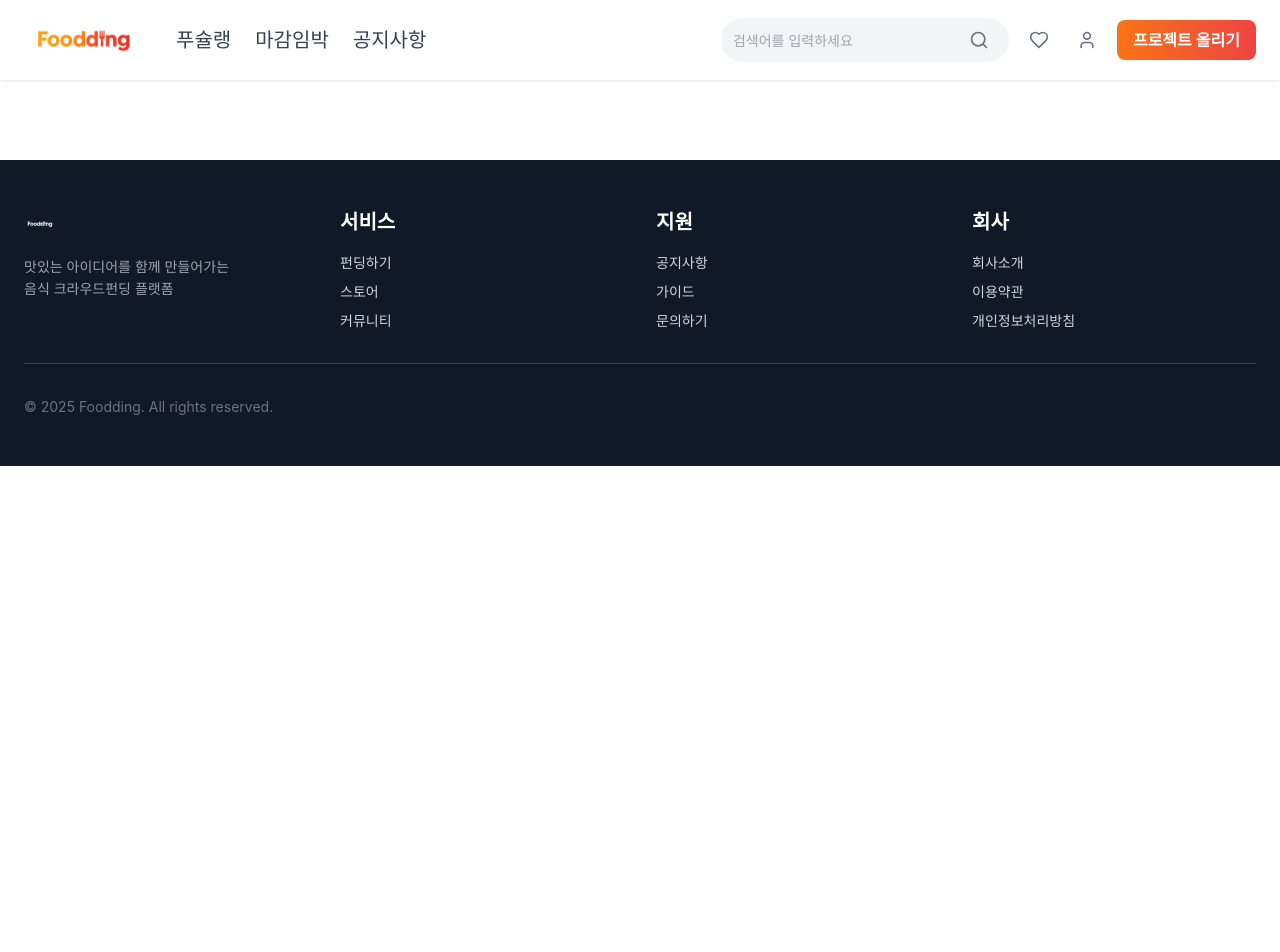
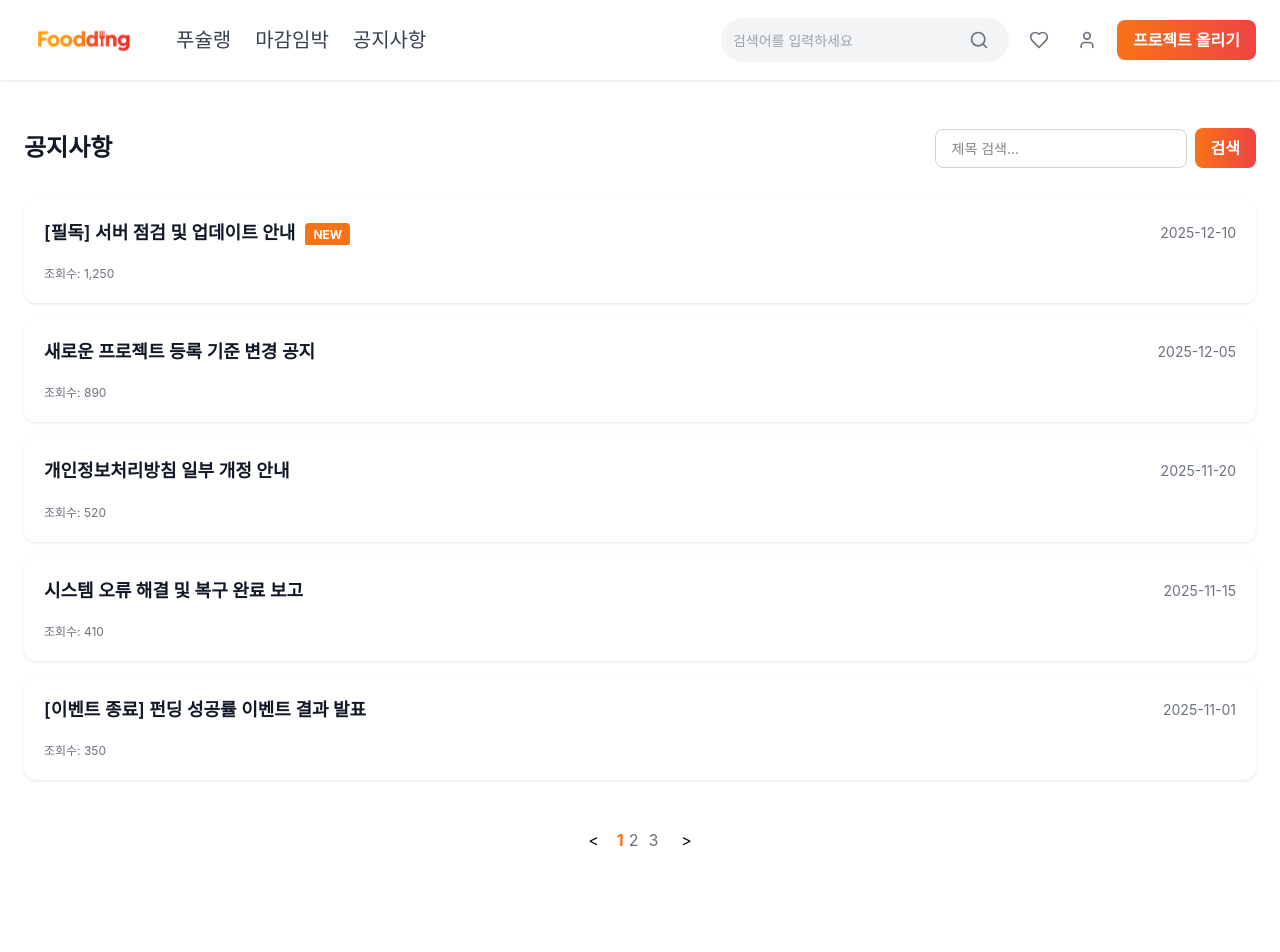
Before and after one commit to matthias0509/KH-FinalProject, a React (Vite) app in the folder frontend-project/: page /notice in a window 1280 px wide. Shown: the top 952 px of the page. Before the commit the page ends 800 px from the top, so only its background shows below. Built offline with nearby package versions, Linux system fonts and the light colour scheme.

Commit message:
12.11 회원가입/공지/로그인 프론트
헤더- 마이페이지누르면 로그인페이지로
Header/CreateMember/LoginPage/NoticePage.jsx수정 LoginPage.css수정

```diff
--- a/frontend-project/src/App.jsx
+++ b/frontend-project/src/App.jsx
@@ -7,6 +7,7 @@ import SearchPage from './pages/SearchPage';
 import ProductDetailPage from './pages/ProductDetailPage';
 import './App.css';
 import LoginPage from './components/Login/LoginPage';
+import CreateMember from './components/Login/CreateMember';
 
 export default function App() {
   return (
@@ -16,6 +17,7 @@ export default function App() {
       <Route path="/notice" element={<NoticePage />}/>
       <Route path='/imbak' element={<ImbakPage/> }/>
       <Route path="/login" element={<LoginPage />} />
+      <Route path="/createmember" element={<CreateMember />} />
       <Route path="/search" element={<SearchPage />} />
       <Route path="/projects/premium-macarons" element={<ProductDetailPage />} />
       {/* path="/projects/:slug 예정 각 상품별 상세페이지 */}
--- a/frontend-project/src/components/Header.jsx
+++ b/frontend-project/src/components/Header.jsx
@@ -89,9 +89,11 @@ export default function Header() {
           <button type="button" className="icon-button" aria-label="관심 프로젝트">
             <Heart size={20} color="#6b7280" />
           </button>
-          <button type="button" className="icon-button" aria-label="마이 페이지">
-            <User size={20} color="#6b7280" />
-          </button>
+          <Link to ="/login">
+            <button type="button" className="icon-button" aria-label="마이 페이지">
+              <User size={20} color="#6b7280" />
+            </button>
+          </Link>
           <Link to="/create" className="header__cta">
             프로젝트 올리기
           </Link>
--- /dev/null
+++ b/frontend-project/src/components/Login/CreateMember.jsx
@@ -0,0 +1,35 @@
+import { useState } from "react";
+import { Link } from "react-router-dom";
+import "../../App.css";
+import "./LoginPage.css";
+import Header from "../Header";
+import AppFooter from "../AppFooter";
+
+function CreateMember() {
+
+    return(
+        <div>
+            <Header />
+                <div className="login-container-wrapper">
+                    <div className="login-box">
+                        <h2 className="login-title">회원가입</h2>
+                        <form>
+                            <div className="input-group">
+                                <input placeholder="아이디"/>
+                                <input placeholder="비밀번호"/>
+                                <input placeholder="비밀번호 확인"/>
+                                <input placeholder="등등..."/>
+                            </div>
+                            <div>
+                                <button className="login-button">회원가입</button>
+                            </div>
+                        </form>
+                    </div>
+                </div>
+            <AppFooter />
+        </div>
+    )
+
+}
+
+export default CreateMember;
--- a/frontend-project/src/components/Login/LoginPage.css
+++ b/frontend-project/src/components/Login/LoginPage.css
@@ -93,3 +93,38 @@
 .link-group .separator {
   color: var(--border);
 }
+
+/* 공지사항 css */
+.notice-card {
+  /* .project-card 클래스를 직접 사용해도 되지만, 분리를 위해 별도 정의 */
+  background-color: var(--surface);
+  border-radius: 12px;
+  overflow: hidden;
+  box-shadow: 0 1px 3px rgba(0, 0, 0, 0.1);
+  transition: transform 0.2s ease, box-shadow 0.2s ease;
+  width: 100%; /* 너비 100% 확보 */
+}
+
+.notice-card:hover {
+  transform: translateY(-2px);
+  box-shadow: 0 8px 16px rgba(0, 0, 0, 0.12);
+}
+
+.notice-card__body {
+    /* 내부 패딩 등 레이아웃은 App.css의 .project-card__body를 참고했습니다. */
+    padding: 20px;
+}
+
+.pagination-controls {
+    margin-top: 40px;
+    text-align: center;
+
+    /* Flexbox를 사용하여 내부 요소들을 한 줄에 배치하고 중앙 정렬 */
+    display: flex;
+    justify-content: center;
+    align-items: center;
+}
+
+.pagination-number {
+    margin: 0 5px; /* 숫자 간 간격 */
+}
--- a/frontend-project/src/components/Login/LoginPage.jsx
+++ b/frontend-project/src/components/Login/LoginPage.jsx
@@ -59,7 +59,7 @@ function LoginPage() {
           </form>
           {/* 기타 이동 링크 그룹 */}
           <div className="link-group">
-            <Link to="/signup" className="link">회원가입</Link>
+            <Link to="/createmember" className="link">회원가입</Link>
             <span className="separator">|</span>
             <Link to="/find-id" className="link">아이디 찾기</Link>
             <span className="separator">|</span>
--- a/frontend-project/src/pages/NoticePage.jsx
+++ b/frontend-project/src/pages/NoticePage.jsx
@@ -1,5 +1,6 @@
 import Header from '../components/Header';
 import AppFooter from '../components/AppFooter';
+import '../components/Login/LoginPage.css';
 
 function notice(){
 
@@ -7,10 +8,114 @@ function notice(){
     return (
         <div>
              <Header />
+                <div className="main-content">
+                    <header className="section-header" style={{ marginBottom: '32px' }}>
+                        <h1 className="section-title">공지사항</h1>
 
+                        <div className="header__actions" style={{ gap: '8px' }}>
+                            <input
+                                type="text"
+                                placeholder="제목 검색..."
+                                className="select-control"
+                            />
+                            <button className="header__cta" style={{ padding: '8px 16px' }}>
+                                검색
+                            </button>
+                        </div>
+                    </header>
 
+                    {/* 공지사항 목록 더미*/}
+                    <div className="notice-list" style={{ display: 'flex', flexDirection: 'column', gap: '16px' }}>
+                        <div className="notice-card project-card">
+                            <div className="notice-card__body project-card__body" style={{ padding: '20px' }}>
+                                <div style={{ display: 'flex', justifyContent: 'space-between', alignItems: 'center', marginBottom: '8px' }}>
+                                    <h3 className="project-card__title" style={{ fontSize: '18px', fontWeight: '600' }}>
+                                        [필독] 서버 점검 및 업데이트 안내
+                                        <span className="tag" style={{ marginLeft: '10px', backgroundColor: 'var(--accent)', color: 'white', fontWeight: 'bold' }}>NEW</span>
+                                    </h3>
+                                    <div className="project-card__meta" style={{ fontSize: '14px', color: 'var(--muted)' }}>
+                                        2025-12-10
+                                    </div>
+                                </div>
+                                <div className="project-card__meta" style={{ fontSize: '12px', color: 'var(--muted)', textAlign: 'right' }}>
+                                    조회수: 1,250
+                                </div>
+                            </div>
+                        </div>
+                        <div className="notice-card project-card">
+                            <div className="notice-card__body project-card__body" style={{ padding: '20px' }}>
+                                <div style={{ display: 'flex', justifyContent: 'space-between', alignItems: 'center', marginBottom: '8px' }}>
+                                    <h3 className="project-card__title" style={{ fontSize: '18px', fontWeight: '600' }}>
+                                        새로운 프로젝트 등록 기준 변경 공지
+                                    </h3>
+                                    <div className="project-card__meta" style={{ fontSize: '14px', color: 'var(--muted)' }}>
+                                        2025-12-05
+                                    </div>
+                                </div>
+                                <div className="project-card__meta" style={{ fontSize: '12px', color: 'var(--muted)', textAlign: 'right' }}>
+                                    조회수: 890
+                                </div>
+                            </div>
+                        </div>
+                        <div className="notice-card project-card">
+                            <div className="notice-card__body project-card__body" style={{ padding: '20px' }}>
+                                <div style={{ display: 'flex', justifyContent: 'space-between', alignItems: 'center', marginBottom: '8px' }}>
+                                    <h3 className="project-card__title" style={{ fontSize: '18px', fontWeight: '600' }}>
+                                        개인정보처리방침 일부 개정 안내
+                                    </h3>
+                                    <div className="project-card__meta" style={{ fontSize: '14px', color: 'var(--muted)' }}>
+                                        2025-11-20
+                                    </div>
+                                </div>
+                                <div className="project-card__meta" style={{ fontSize: '12px', color: 'var(--muted)', textAlign: 'right' }}>
+                                    조회수: 520
+                                </div>
+                            </div>
+                        </div>
+                        <div className="notice-card project-card">
+                            <div className="notice-card__body project-card__body" style={{ padding: '20px' }}>
+                                <div style={{ display: 'flex', justifyContent: 'space-between', alignItems: 'center', marginBottom: '8px' }}>
+                                    <h3 className="project-card__title" style={{ fontSize: '18px', fontWeight: '600' }}>
+                                        시스템 오류 해결 및 복구 완료 보고
+                                    </h3>
+                                    <div className="project-card__meta" style={{ fontSize: '14px', color: 'var(--muted)' }}>
+                                        2025-11-15
+                                    </div>
+                                </div>
+                                <div className="project-card__meta" style={{ fontSize: '12px', color: 'var(--muted)', textAlign: 'right' }}>
+                                    조회수: 410
+                                </div>
+                            </div>
+                        </div>
+                        <div className="notice-card project-card">
+                            <div className="notice-card__body project-card__body" style={{ padding: '20px' }}>
+                                <div style={{ display: 'flex', justifyContent: 'space-between', alignItems: 'center', marginBottom: '8px' }}>
+                                    <h3 className="project-card__title" style={{ fontSize: '18px', fontWeight: '600' }}>
+                                        [이벤트 종료] 펀딩 성공률 이벤트 결과 발표
+                                    </h3>
+                                    <div className="project-card__meta" style={{ fontSize: '14px', color: 'var(--muted)' }}>
+                                        2025-11-01
+                                    </div>
+                                </div>
+                                <div className="project-card__meta" style={{ fontSize: '12px', color: 'var(--muted)', textAlign: 'right' }}>
+                                    조회수: 350
+                                </div>
+                            </div>
+                        </div>
+                    </div>
+
+                    {/* 페이지네이션 영역 (UI만) */}
+                    <div className="pagination-controls">
+                        <button className="icon-button" style={{ marginRight: '10px' }}>&lt;</button>
+                        <span className="text-accent" style={{ fontWeight: 'bold' }}>1</span>
+                        <span className="pagination-number" style={{ color: 'var(--muted)' }}>2</span>
+                        <span className="pagination-number" style={{ color: 'var(--muted)' }}>3</span>
+                        <button className="icon-button" style={{ marginLeft: '10px' }}>&gt;</button>
+                    </div>
+                </div>
 
              <AppFooter/>
+            <AppFooter/>
         </div>
     )
 }
```
Also changed, not shown: 1 other file (tests, documents, lock files or other folders).
